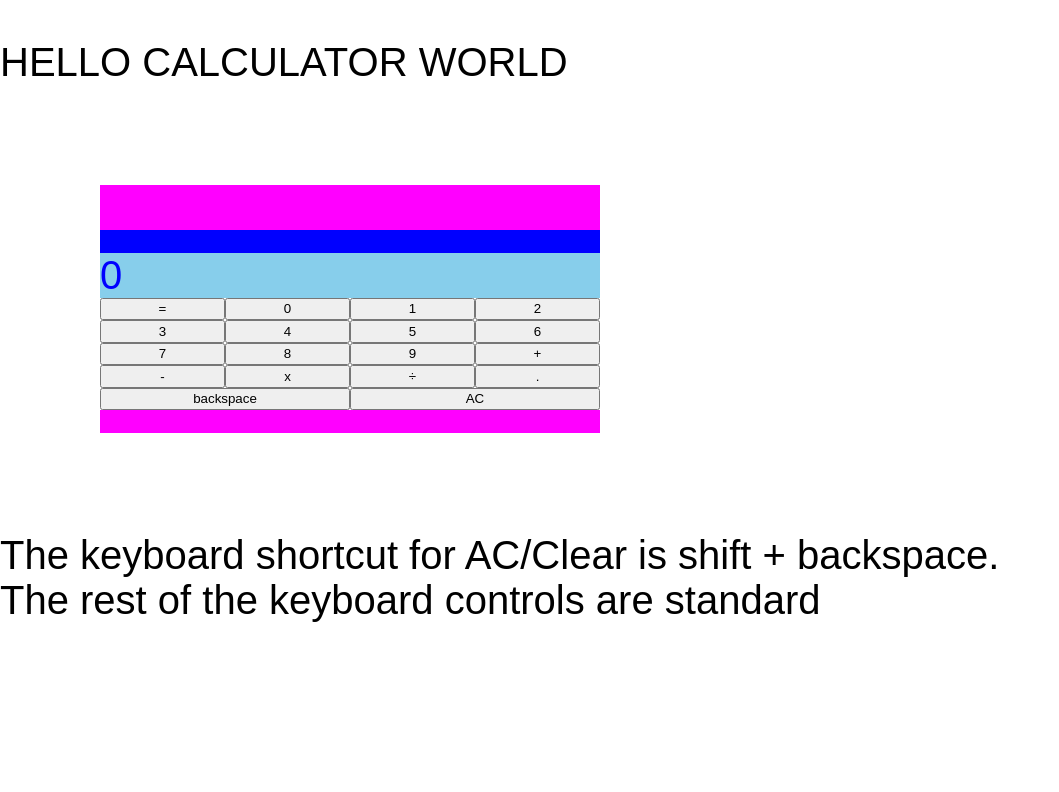
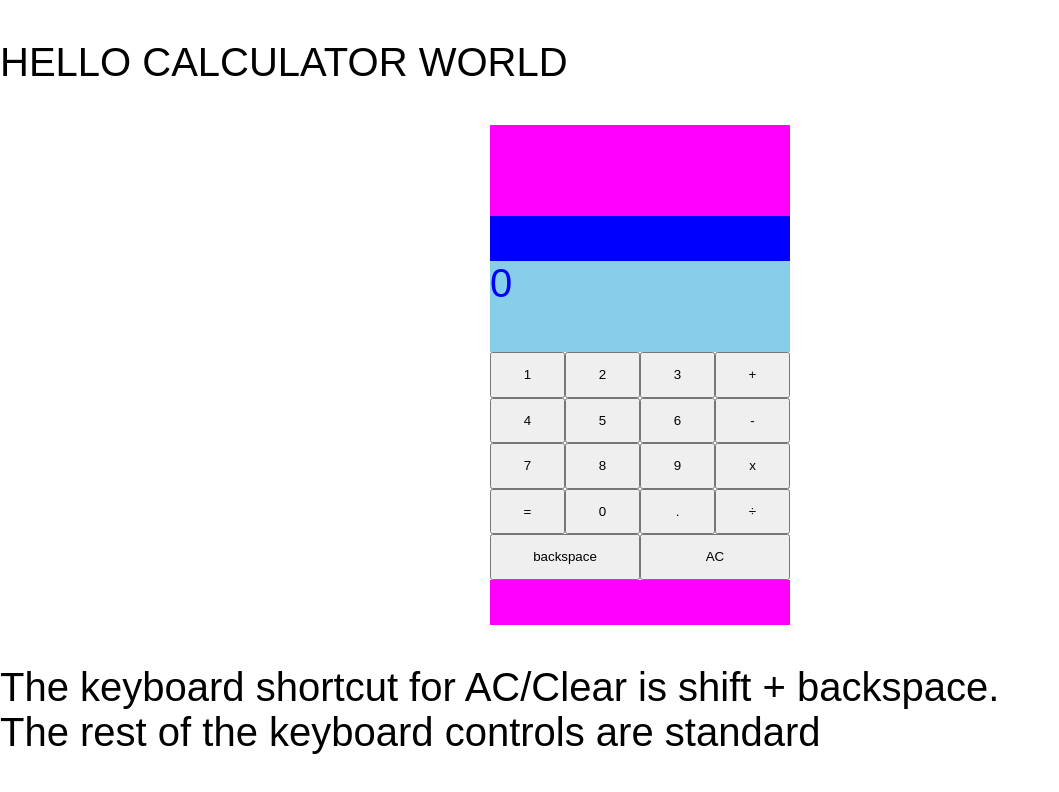
Before and after one commit to mike1234-pixel/JSCalculator, a React (Create React App) app: page / in a window 1280 px wide. Shown: the top 792 px of the page, without its empty margins (0-1059 px from the left). Built offline with nearby package versions, Linux system fonts and the light colour scheme.

Commit message:
completed grid layout

```diff
--- a/src/index.js
+++ b/src/index.js
@@ -5,11 +5,6 @@ import App from "./App.js";
 
 import * as serviceWorker from "./serviceWorker";
 
-ReactDOM.render(
-  <React.StrictMode>
-    <App />
-  </React.StrictMode>,
-  document.getElementById("root")
-);
+ReactDOM.render(<App />, document.getElementById("root"));
 
 serviceWorker.register();
--- a/src/sass/main.scss
+++ b/src/sass/main.scss
@@ -18,12 +18,20 @@ body {
 }
 
 .calc-container {
+  margin: 0 auto;
   color: blue;
-  margin: 100px;
+
   display: grid;
   grid-template-rows: repeat(11, 1fr);
   grid-template-columns: repeat(4, 1fr);
-  max-width: 50rem;
+  width: 30rem;
+  height: 50rem;
+
+  & > * {
+    min-width: 0;
+    min-height: 0;
+    overflow: hidden;
+  } // prevents content of grid-items expanding grid-items
 }
 
 .calc-top {
@@ -36,6 +44,7 @@ body {
   grid-column: 1/ -1;
   grid-row: 3/ 4;
   background-color: blue;
+  color: white;
 }
 
 .calc-main-display {
@@ -50,6 +59,36 @@ body {
 }
 
 .button {
+  &__add {
+    grid-row: 6/7;
+    grid-column: 4/5;
+  }
+
+  &__subtract {
+    grid-row: 7/8;
+    grid-column: 4/5;
+  }
+
+  &__multiply {
+    grid-row: 8/9;
+    grid-column: 4/5;
+  }
+
+  &__divide {
+    grid-row: 9/10;
+    grid-column: 4/5;
+  }
+
+  &__equals {
+    grid-row: 9/10;
+    grid-column: 1/2;
+  }
+
+  &__zero {
+    grid-row: 9/10;
+    grid-column: 2/3;
+  }
+
   &__backspace {
     grid-column: 1/ 3;
   }
```
